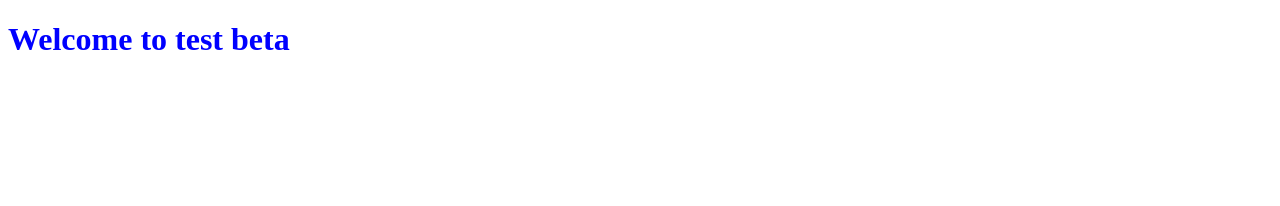
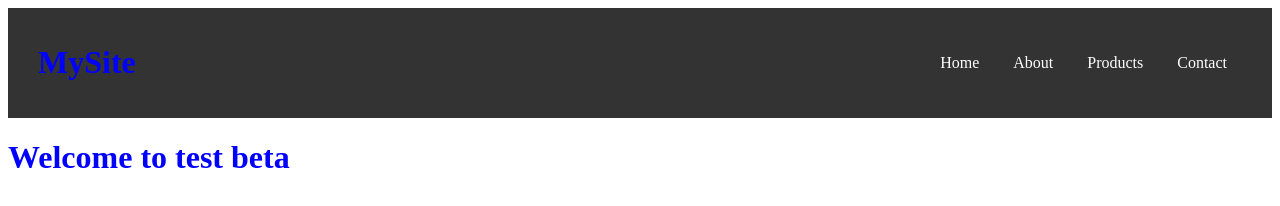
Before and after one commit to Supreet2001/test-beta, a plain HTML site: page index.html in a window 1280 px wide. Drawn offline with Linux system fonts and the light colour scheme.

Commit message:
Modify Header - Update Services->Products

```diff
--- a/index.html
+++ b/index.html
@@ -1,12 +1,23 @@
 <!DOCTYPE html>
 <html lang="en">
-<head>
-    <meta charset="UTF-8">
-    <meta name="viewport" content="width=device-width, initial-scale=1.0">
-    <link rel="stylesheet" href="style.css">
+  <head>
+    <meta charset="UTF-8" />
+    <meta name="viewport" content="width=device-width, initial-scale=1.0" />
+    <link rel="stylesheet" href="style.css" />
     <title>Beta</title>
-</head>
-<body>
+  </head>
+  <body>
+    <header>
+      <div class="logo">
+        <h1>MySite</h1>
+      </div>
+      <nav>
+        <a href="#home">Home</a>
+        <a href="#about">About</a>
+        <a href="#products">Products</a>
+        <a href="#contact">Contact</a>
+      </nav>
+    </header>
     <h1>Welcome to test beta</h1>
     <script src="script.js"></script>
 </body>
--- a/style.css
+++ b/style.css
@@ -1,3 +1,21 @@
-h1{
-    color: blue
+h1 {
+  color: blue;
 }
+header {
+  background-color: #333;
+  color: white;
+  padding: 15px 30px;
+  display: flex;
+  justify-content: space-between;
+  align-items: center;
+}
+
+header nav a {
+  color: white;
+  text-decoration: none;
+  margin: 0 15px;
+}
+
+header nav a:hover {
+  text-decoration: underline;
+}
```
